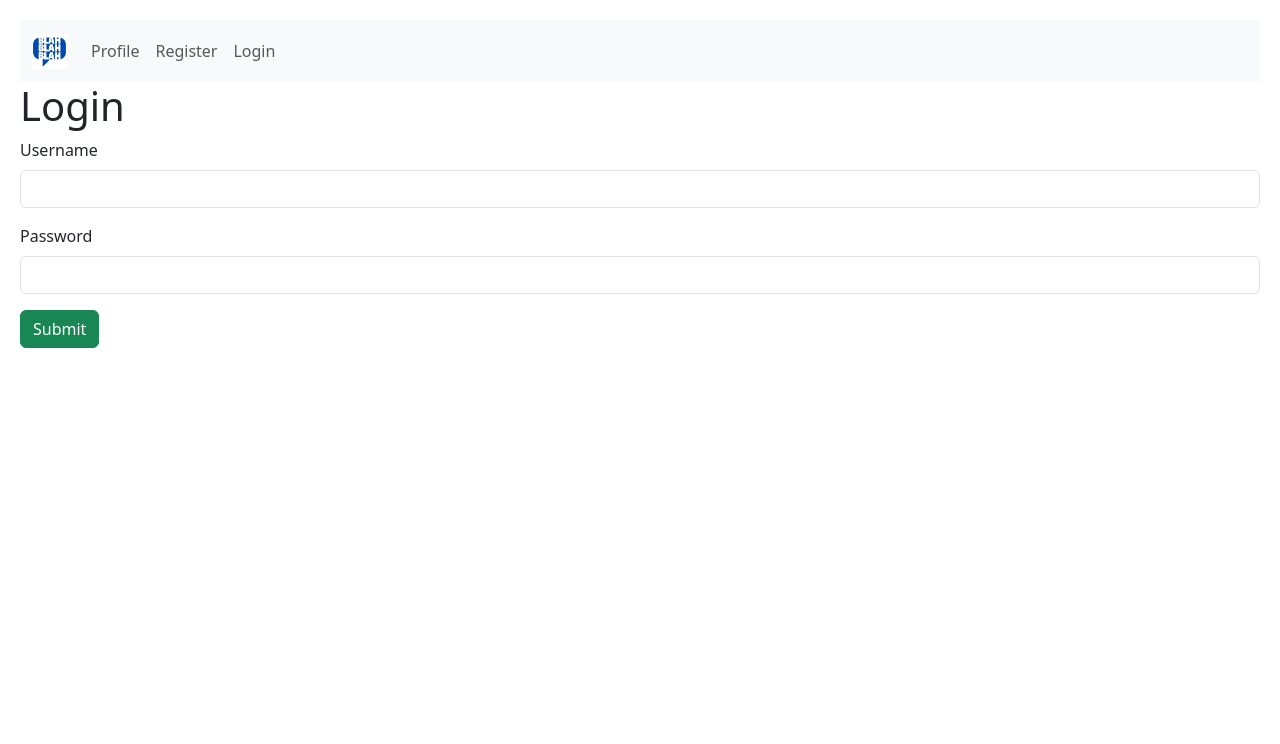
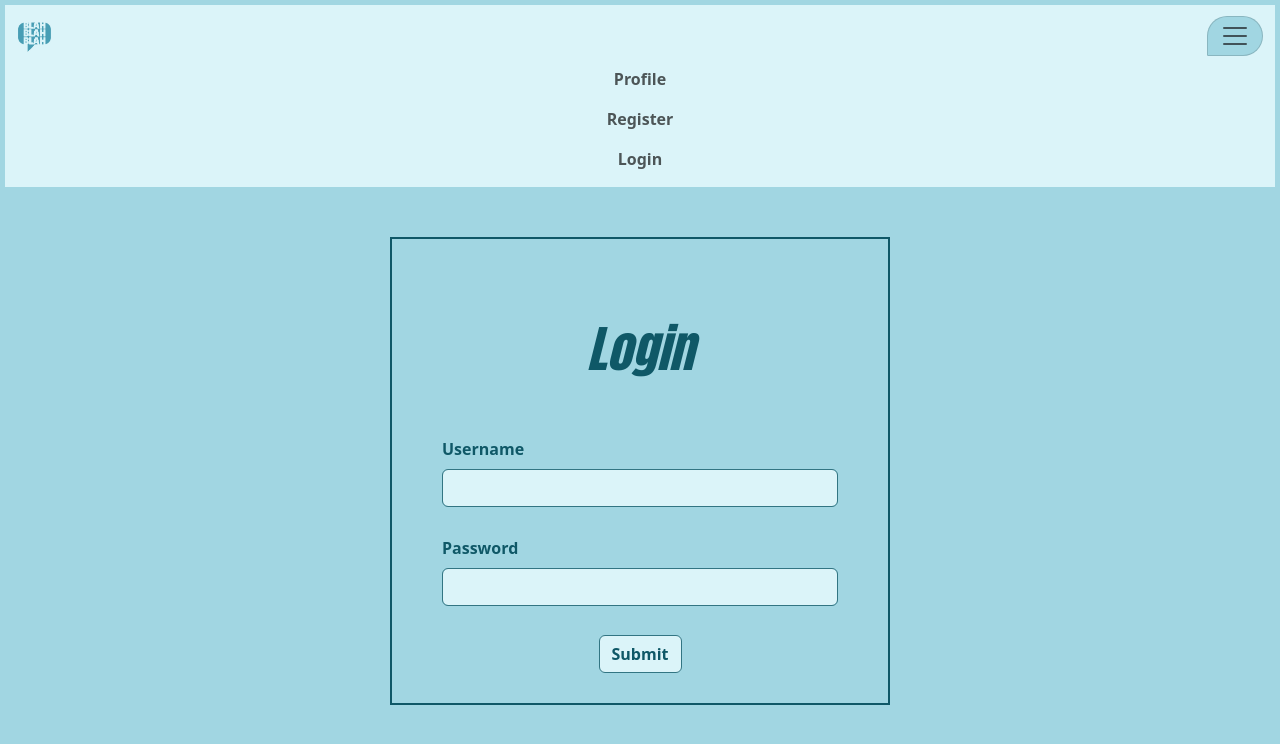
Before and after one commit to Lenagran18/UserInterface, a React (Create React App) app in the folder client/: page /login in a window 1280 px wide. Shown: the top 744 px of the page. Built offline with nearby package versions, Linux system fonts and the light colour scheme.

Commit message:
login functionality & Styling

```diff
--- a/client/src/App.css
+++ b/client/src/App.css
@@ -1,45 +1,63 @@
 
 
-/* .App {
+.App {
   text-align: center;
-} */
-
+}
 
 body {
-    padding: 20px;
+    padding: 5px;
+    background-color: #A1D6E2;
+    color: #0f5867;
 }
 
-.App-logo {
-  height: 40vmin;
-  pointer-events: none;
+/* NAVBAR */
+.navbar {
+    background-color: #DBF4F9;
+    text-align: center;
+    font-weight: bold;
 }
 
-@media (prefers-reduced-motion: no-preference) {
-  .App-logo {
-    animation: App-logo-spin infinite 20s linear;
-  }
+.navbar-toggler {
+    background-color: #A1D6E2;
+    color: #a9e1ee;
+    border-radius: 30px 30px 30px 2px;
 }
 
-.App-header {
-  background-color: #282c34;
-  min-height: 100vh;
-  display: flex;
-  flex-direction: column;
-  align-items: center;
-  justify-content: center;
-  font-size: calc(10px + 2vmin);
-  color: white;
+/* PAGES  */
+h1 {
+    font-size: 50px;
+    font-style: italic;
+    padding-bottom: 50px;
+    padding-top: 50px;
+    font-family:Impact, Haettenschweiler, 'Arial Narrow Bold', sans-serif;
 }
 
-.App-link {
-  color: #61dafb;
+.mb-3 {
+    text-align: left;
+    font-weight: bold;
+    padding-bottom: 13px;
+
 }
 
-@keyframes App-logo-spin {
-  from {
-    transform: rotate(0deg);
-  }
-  to {
-    transform: rotate(360deg);
-  }
+.form-control {
+    background-color: #DBF4F9;
+    border-color: #327583;
 }
+
+.btn {
+
+    background-color: #DBF4F9;
+    border-color: #327583;
+    color: #0f5867;
+    font-weight: bold;
+}
+
+.form {
+    padding-left: 50px;
+    padding-right: 50px;
+    padding-bottom: 30px;
+    padding-top: 30px;
+    border: 2px solid #0f5867;
+    max-width: 500px;
+    margin: 50px auto;
+}
--- a/client/src/components/pages/Login.js
+++ b/client/src/components/pages/Login.js
@@ -1,15 +1,63 @@
+import { fetchData } from "../../main.js";
+import { useState } from "react";
+import { useNavigate } from "react-router-dom";
+
 const Login = () => {
+    const navigate = useNavigate();
+
+    const[user, getUser] = useState({
+        username: '',
+        password: ''
+    });
+
+    const{ username, password } = user;
+    const onChange = (e) => getUser({...user, [e.target.name]: e.target.value });
+    const onSubmit = (e) => {
+        e.preventDefault();
+
+        fetchData("/user/login",
+        {
+            username,
+            password
+        },
+        "POST")
+        .then((data) => {
+            if(!data.message) {
+                console.log(data)
+                navigate("/profile")
+            }
+        })
+        .catch((error) => {
+            console.log(error)
+        })
+    }
     return(
-        <div>
+        <div className="form">
+            <form onSubmit={onSubmit}>
             <h1>Login</h1>
-            <form>
                 <div className="mb-3">
                     <label htmlFor="username" className="form-label">Username</label>
-                    <input type="username" className="form-control" id="username" aria-describedby="emailHelp"></input>
+                    <input
+                        type="username"
+                        className="form-control"
+                        id="username"
+                        name="username"
+                        onChange={onChange}
+                        value={username}
+                        required
+                    />
                 </div>
                 <div className="mb-3">
                     <label htmlFor="password" className="form-label">Password</label>
-                    <input type="password" className="form-control" id="password"></input>
+                    <input
+                        type="password"
+                        className="form-control"
+                        id="password"
+                        name="password"
+                        onChange={onChange}
+                        value={password}
+                        required
+                    />
                 </div>
                 <button type="submit" className="btn btn-success">Submit</button>
             </form>
--- a/client/src/components/pages/Register.js
+++ b/client/src/components/pages/Register.js
@@ -1,3 +1,4 @@
+
 import { fetchData } from "../../main.js";
 import { useState } from "react"; //Track state in a function component - takes initial state
 //as argument & returns an array containing current state value & function that updates the state
@@ -47,7 +48,7 @@ const Register = () => {
     }
 
     return (
-        <div>
+        <div className="form">
             <form onSubmit={onSubmit}>
             <h1>Register</h1>
                 <div className="mb-3">
@@ -98,7 +99,7 @@ const Register = () => {
                         required
                     />
                 </div>
-                <input type="submit" className="btn btn-primary" value="Register" />
+                <input type="submit" className="btn" value="Register"/>
             </form>
         </div>
     );
--- a/client/src/components/util/Navbar.js
+++ b/client/src/components/util/Navbar.js
@@ -3,7 +3,7 @@ import {Outlet, Link} from "react-router-dom";
 const Navbar = () => {
     return(
         <div>
-            <nav className="navbar navbar-expand-lg bg-body-tertiary">
+            <nav className="navbar">
                 <div className="container-fluid">
                     <Link className="navbar-brand" to="/">
                         <img src={`/images/UserInterface.jpg`}  alt="Logo" width="35" height="35" className="d-inline-block align-text-top"></img>
@@ -11,7 +11,7 @@ const Navbar = () => {
                     <button className="navbar-toggler" type="button" data-bs-toggle="collapse" data-bs-target="#navbarNav" aria-controls="navbarNav" aria-expanded="false" aria-label="Toggle navigation">
                         <span className="navbar-toggler-icon"></span>
                     </button>
-                    <div className="collapse navbar-collapse" id="navbarNav">
+                    <div className="navbar-collapse" id="navbarNav">
                         <ul className="navbar-nav">
                             <li className="nav-item">
                                 <Link className="nav-link" to="/profile">Profile</Link>
```
Also changed, not shown: client/public/images/UserInterface.jpg.
